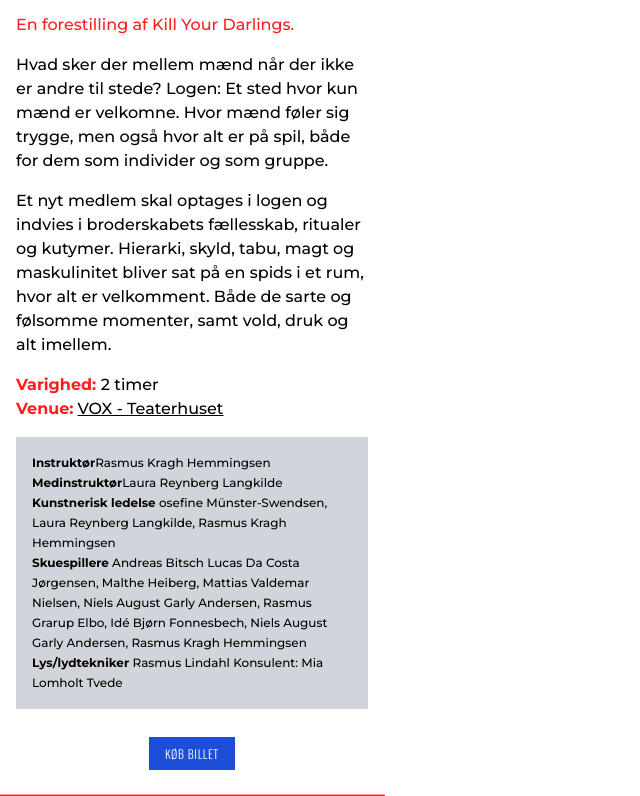
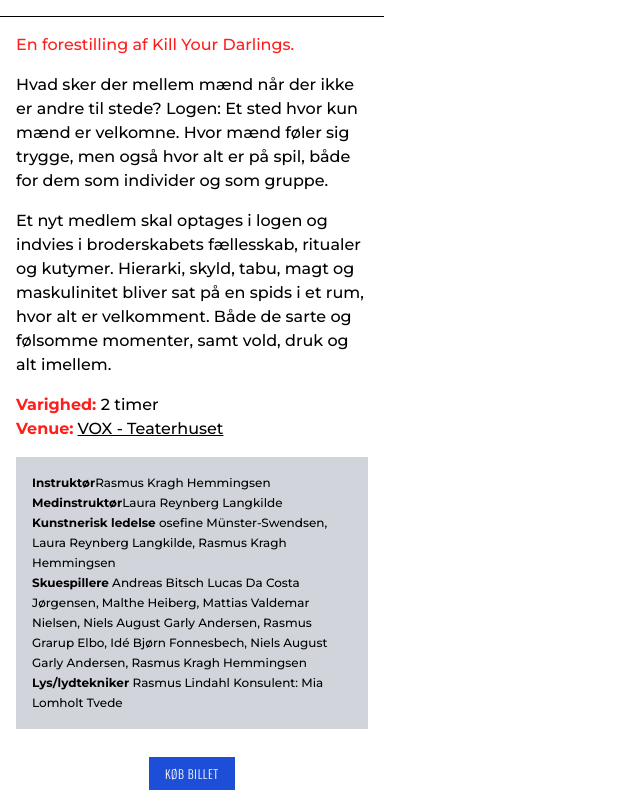
Before and after one commit to louisetrab/12_redesign, a website built with Vite: page src/mand-ligger-som-mand-har-redt.html in a window 1280 px wide. Shown: the part 1027-1823 px from the top of the page, without its empty margins (0-640 px from the left). Built offline with nearby package versions, Linux system fonts and the light colour scheme; files whose address does not match are found by name.

Commit message:
mand hr afstand

```diff
--- a/src/mand-ligger-som-mand-har-redt.html
+++ b/src/mand-ligger-som-mand-har-redt.html
@@ -8,7 +8,7 @@
       href="https://fonts.googleapis.com/css2?family=Montserrat:wght@500;700&family=Oswald:wght@300;700&display=swap"
       rel="stylesheet"
     />
-     <meta name="robots" content="noindex" />
+    <meta name="robots" content="noindex" />
     <link rel="stylesheet" href="style.css" />
     <title>Vildskud</title>
   </head>
@@ -95,7 +95,7 @@
         </div>
       </div>
     </section>
-    <hr class="mt-11" />
+    <hr class="mt-16" />
 
     <section class="m-4">
       <p class="mb-4 text-vildred">En forestilling af Kill Your Darlings.</p>
```
